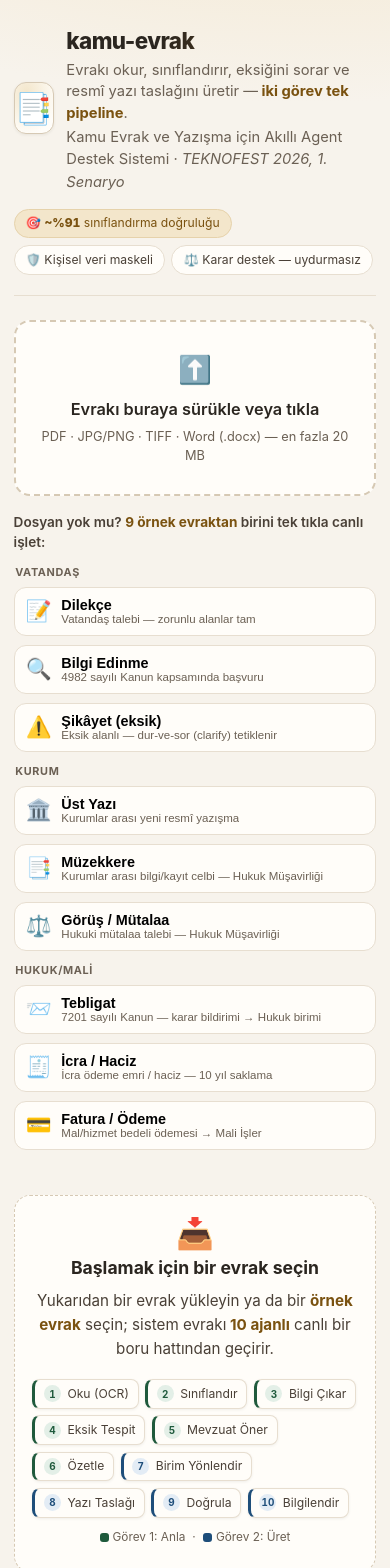
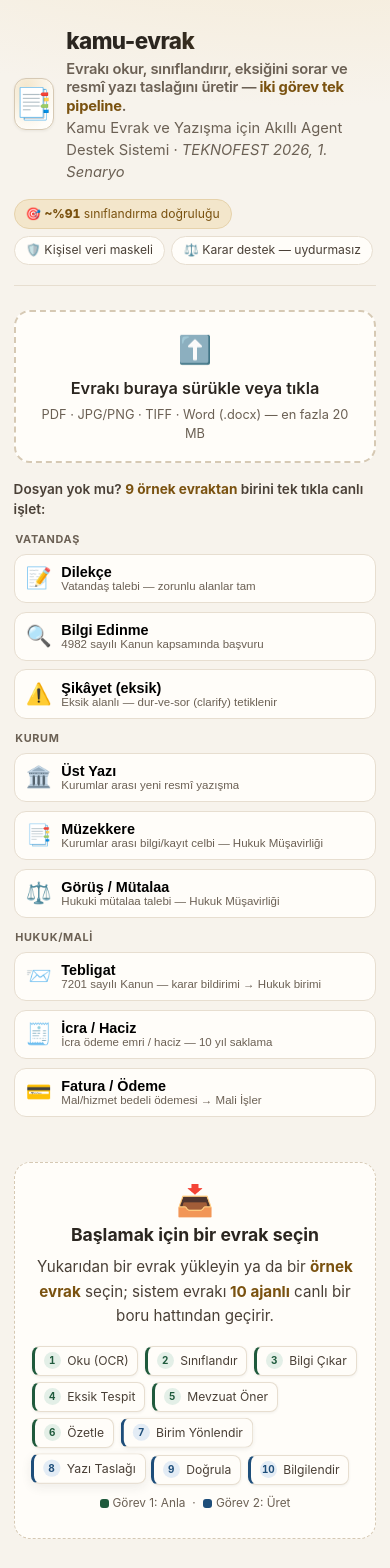
Before and after one commit to cozalss/KAMU-EVRAK, a React (Vite) app in the folder frontend/: page / in a window 390 px wide. Shown: the top 1568 px of the page. Built offline with nearby package versions, Linux system fonts and the light colour scheme.

Commit message:
feat(İT-20 UI final): jüri-kritiği 7.5→9 dokunuşları — büyük hero + bento sonuç ızgarası (masaüstü) + canlı teaser + meter scaleX + taslak scroll/cps; README'ye clarify+mobil görseller gömüldü; npm build OK, a11y/DOM-sıra/reduced-motion korundu

```diff
--- a/frontend/src/components/result-cards.jsx
+++ b/frontend/src/components/result-cards.jsx
@@ -5,8 +5,8 @@
    PII şeffaflığı (CLAUDE.md §2): backend TCKN/telefon'u ZATEN maskeler (tckn_maskeli/
    telefon_maskeli). UI bu alanlara açık "maskeli" rozeti basar — vatandaş korumasının
    görünür kanıtı (jüri "wow"). Ham PII frontend'e hiç ulaşmaz. */
-import React, { useState } from "react";
-import { useTypewriter } from "../lib/useTypewriter.js";
+import React, { useEffect, useRef, useState } from "react";
+import { useTypewriter, usePrefersReducedMotion } from "../lib/useTypewriter.js";
 
 // --- Makine kodu → Türkçe etiket (backend config ile eşleşir; UI okunabilirliği) ---
 const EVRAK_TURU_TR = {
@@ -96,7 +96,7 @@ function EvrakTuruCard({ turu, conf }) {
         className="rc-meter" role="meter" aria-valuenow={pct} aria-valuemin={0} aria-valuemax={100}
         aria-label={`Sınıflandırma güveni yüzde ${pct}`}
       >
-        <span className={`rc-meter-fill rc-conf-${tone.cls}`} style={{ width: `${pct}%` }} />
+        <span className={`rc-meter-fill rc-conf-${tone.cls}`} style={{ "--p": pct / 100 }} />
       </div>
     </article>
   );
@@ -330,8 +330,22 @@ function BirimCard({ hedef, alternatifler }) {
 function YaziTaslakCard({ yaziTuru, taslakMd, onToast, onDownload, downloading, canDownload }) {
   const [copied, setCopied] = useState(false);
   // Daktilo efekti — resmî yazı "yazılıyormuş" gibi akar (Demo wow). Hook erken-return ÖNCESİ.
-  // Uzun taslak → yüksek cps (hızlı ama görünür). reduced-motion'da anında tam metin.
-  const { shown, animating } = useTypewriter(taslakMd || "", { cps: 1200 });
+  // cps 700: yazım anı jüri tarafından yakalanacak kadar yavaş, yine de okunur akıcı.
+  // reduced-motion'da anında tam metin (hook içinde).
+  const { shown, animating } = useTypewriter(taslakMd || "", { cps: 700 });
+  // Sonuç gelince Yazı Taslağı kartını görünüme kaydır (Görev-2 demosu yakalanır).
+  // reduced-motion → ani; aksi halde yumuşak. Bir kez kaydırılır (taslak metnine göre guard).
+  const reduced = usePrefersReducedMotion();
+  const cardRef = useRef(null);
+  const scrolledFor = useRef(null);
+  useEffect(() => {
+    if (!taslakMd || !cardRef.current || scrolledFor.current === taslakMd) return;
+    scrolledFor.current = taslakMd;
+    cardRef.current.scrollIntoView({
+      behavior: reduced ? "auto" : "smooth",
+      block: "nearest",
+    });
+  }, [taslakMd, reduced]);
   if (!taslakMd) return null;
 
   const copy = async () => {
@@ -354,7 +368,7 @@ function YaziTaslakCard({ yaziTuru, taslakMd, onToast, onDownload, downloading,
   const dl = (fmt) => () => onDownload?.(fmt);
 
   return (
-    <article className="rc-card rc-taslak rc-g2" aria-labelledby="rc-taslak-h">
+    <article ref={cardRef} className="rc-card rc-taslak rc-g2" aria-labelledby="rc-taslak-h">
       <header className="rc-card-head">
         <span className="rc-ic" aria-hidden="true">📝</span>
         <h3 id="rc-taslak-h" className="rc-card-title">
--- a/frontend/src/styles/kamu-evrak.css
+++ b/frontend/src/styles/kamu-evrak.css
@@ -46,6 +46,11 @@
   --shadow-lg: 0 14px 40px -8px rgba(43, 38, 32, 0.16), 0 4px 12px rgba(43, 38, 32, 0.07);
   --font-body: -apple-system, "Segoe UI", Roboto, system-ui, sans-serif;
   --font-mono: ui-monospace, "SF Mono", "Cascadia Code", Consolas, monospace;
+
+  /* --- editöryel tipografi ölçeği (doc §2.2) — tagline gerçek kahraman olur --- */
+  --text-hero: clamp(1.5rem, 1.15rem + 1.7vw, 2.15rem); /* ürün-vaadi tagline (hero) */
+  --text-label: .72rem;
+  --tracking-label: .06em;
 
   /* --- hareket token'ları (compositor-dostu: transform/opacity) --- */
   --dur-fast: 160ms;
@@ -105,10 +110,11 @@ body {
   -webkit-text-fill-color: transparent; color: var(--accent-ink);
 }
 .ke-header p { margin: .15rem 0 0; color: var(--muted); font-size: .92rem; }
-/* hero hiyerarşisi: ürün-vaadi (ne yapar) büyük/koyu; künye (yarışma) küçük/soluk */
+/* hero hiyerarşisi: ürün-vaadi (ne yapar) GERÇEK kahraman → büyük/koyu editöryel ölçek;
+   künye (yarışma) küçük/soluk. h1 marka adı kalır ama tagline ölçek kontrastıyla öne çıkar. */
 .ke-tagline {
-  margin: .3rem 0 0; color: var(--ink-2); font-size: 1.02rem; line-height: 1.45;
-  max-width: 46ch;
+  margin: .4rem 0 0; color: var(--ink); font-size: var(--text-hero); font-weight: 600;
+  line-height: 1.24; letter-spacing: -0.015em; max-width: 32ch;
 }
 .ke-tagline strong { color: var(--accent-ink); font-weight: 700; }
 .ke-subline { margin: .25rem 0 0; color: var(--muted); font-size: .82rem; }
@@ -129,12 +135,14 @@ body {
 .ke-main { margin-top: 1.5rem; display: flex; flex-direction: column; gap: 1.4rem; }
 
 /* ---------- Yükleme alanı ---------- */
+/* Mobil: tek kolon (drop üstte, örnekler altta). ≥860px: drop sol (kompakt) + örnekler
+   sağ (1fr 1.2fr) → "tek tıkla canlı işlet" çağrısı katlama-üstünde yan yana kalır. */
 .ke-intake { display: flex; flex-direction: column; gap: 1rem; }
 .ke-drop {
   border: 2px dashed var(--line-strong); border-radius: var(--r-lg);
-  background: var(--surface); padding: 1.8rem 1.25rem; text-align: center;
+  background: var(--surface); padding: 1.1rem 1.1rem; text-align: center;
   cursor: pointer; transition: border-color .2s, background .2s, transform .12s;
-  display: flex; flex-direction: column; align-items: center; gap: .35rem;
+  display: flex; flex-direction: column; align-items: center; gap: .3rem;
 }
 .ke-drop:hover, .ke-drop:focus-visible { border-color: var(--accent); background: var(--surface-2); }
 /* SC 2.4.11 Focus Appearance — outline koyu renk (#8a5e12) + geniş offset; yalnız accent-soft bej yetmez */
@@ -174,6 +182,15 @@ body {
 .ke-sample-tx { display: flex; flex-direction: column; min-width: 0; }
 .ke-sample-label { font-weight: 600; font-size: .9rem; }
 .ke-sample-desc { font-size: .72rem; color: var(--muted); white-space: nowrap; overflow: hidden; text-overflow: ellipsis; }
+
+/* masaüstü: drop kompakt sol kolon + örnekler geniş sağ kolon (katlama-üstü çağrı).
+   align-items:start → drop kutusu örnek listesi boyunca uzamaz (kompakt kalır). */
+@media (min-width: 860px) {
+  .ke-intake {
+    display: grid; grid-template-columns: 1fr 1.2fr; gap: 1.25rem; align-items: start;
+  }
+  .ke-drop { height: 100%; justify-content: center; }
+}
 
 /* ---------- Hata durumu ---------- */
 .ke-error {
@@ -250,6 +267,29 @@ body {
 .ke-ph-dot { width: 9px; height: 9px; border-radius: 3px; display: inline-block; }
 .ke-ph-dot.ke-ph-g1 { background: var(--g1); }
 .ke-ph-dot.ke-ph-g2 { background: var(--g2); }
+
+/* boş durum "düşünen sistem" teaser'ı — çipler sıralı "yanar" (nth-child gecikme).
+   ~3.6sn döngü; tıklamadan önce canlı pipeline sinyali. compositor-dostu (transform/opacity).
+   reduced-motion'da KAPALI (aşağıda). Renk TEK sinyal değil — numara + etiket sabit kalır. */
+.ke-ph-step {
+  animation: ke-ph-fire 3.6s var(--ease-out-expo) infinite;
+  transform-origin: center;
+}
+.ke-ph-step:nth-child(1) { animation-delay: 0s; }
+.ke-ph-step:nth-child(2) { animation-delay: .3s; }
+.ke-ph-step:nth-child(3) { animation-delay: .6s; }
+.ke-ph-step:nth-child(4) { animation-delay: .9s; }
+.ke-ph-step:nth-child(5) { animation-delay: 1.2s; }
+.ke-ph-step:nth-child(6) { animation-delay: 1.5s; }
+.ke-ph-step:nth-child(7) { animation-delay: 1.8s; }
+.ke-ph-step:nth-child(8) { animation-delay: 2.1s; }
+.ke-ph-step:nth-child(9) { animation-delay: 2.4s; }
+.ke-ph-step:nth-child(n+10) { animation-delay: 2.7s; }
+@keyframes ke-ph-fire {
+  0%, 100% { transform: translateY(0) scale(1); box-shadow: var(--shadow-sm); }
+  6% { transform: translateY(-3px) scale(1.04); box-shadow: var(--shadow-md); }
+  14% { transform: translateY(0) scale(1); box-shadow: var(--shadow-sm); }
+}
 
 /* ---------- Yükleniyor iskeleti (skeleton) ---------- */
 .ke-skel { display: flex; flex-direction: column; gap: 1rem; }
@@ -469,6 +509,28 @@ body {
 .rc-row-2 { grid-template-columns: 1fr 1fr; }
 @media (max-width: 620px) { .rc-row-2 { grid-template-columns: 1fr; } }
 
+/* --- bento ızgarası (doc §3.6) — yalnız ≥860px; altında mevcut tek-kolon akış KORUNUR ---
+   DOM sırası DEĞİŞMEZ (yalnız CSS grid yerleşimi) → sekme/okuma sırası mantıksal kalır.
+   span class'larıyla değil doğrudan kart class'larıyla yerleştirilir (kontrat korunur).
+   grid-auto-flow:dense → küçük kartlar boşlukları kapatır (görsel boyut kontrastı). */
+@media (min-width: 860px) {
+  .rc-grid {
+    display: grid; gap: 1rem;
+    grid-template-columns: repeat(6, 1fr);
+    grid-auto-flow: dense; align-items: start;
+  }
+  .rc-clarify-banner { grid-column: span 6; }   /* dur-ve-sor — tam genişlik (en üst çağrı) */
+  .rc-info { grid-column: span 6; }              /* Bilgilendirme — kahraman, tam genişlik */
+  .rc-grid > .rc-row { grid-column: span 6; }    /* Evrak Türü + Birim yan yana (iç 2-kolon) */
+  .rc-alanlar { grid-column: span 3; }
+  .rc-eksik { grid-column: span 3; }
+  .rc-mevzuat { grid-column: span 3; }
+  .rc-taslak { grid-column: span 6; }            /* Yazı Taslağı — Görev-2 yıldızı, tam genişlik */
+  .rc-dogrulama { grid-column: span 3; }
+  .rc-arsiv { grid-column: span 3; }
+  .rc-disclaimer { grid-column: span 6; }
+}
+
 /* ekran-okuyucu için görünmez tam metin (daktilo kartlarında) */
 .rc-sr {
   position: absolute; width: 1px; height: 1px; padding: 0; margin: -1px;
@@ -534,7 +596,13 @@ body {
 .rc-conf-mid { background: var(--accent-soft); color: var(--accent-ink); }
 .rc-conf-low { background: var(--warn-soft); color: #8a4a10; }
 .rc-meter { margin-top: .7rem; height: 7px; border-radius: 999px; background: var(--surface-2); overflow: hidden; }
-.rc-meter-fill { display: block; height: 100%; border-radius: 999px; transition: width .5s ease; }
+/* compositor-dostu doluş: width yerine scaleX (--p = 0..1, JS'te set edilir; transform-origin:left).
+   Tam-genişlik blok scaleX ile sola doğru dolar → layout tetiklemez. */
+.rc-meter-fill {
+  display: block; height: 100%; width: 100%; border-radius: 999px;
+  transform: scaleX(var(--p, 0)); transform-origin: left;
+  transition: transform var(--dur-slow) var(--ease-out-expo);
+}
 .rc-meter-fill.rc-conf-high { background: var(--ok); }
 .rc-meter-fill.rc-conf-mid { background: var(--accent); }
 .rc-meter-fill.rc-conf-low { background: var(--warn); }
@@ -780,6 +848,9 @@ a.rc-mev-baslik:hover { color: var(--accent-ink); text-decoration: underline; }
 
   /* yeni: mobil kaydırma-ipucu okunun salınımı durur (ipucu metni görünür kalır) */
   .agw-scroll-hint-ic { animation: none; }
+
+  /* boş durum teaser çip "yanma" döngüsü kapanır → çipler sabit (numara+etiket görünür) */
+  .ke-ph-step { animation: none; transform: none; }
 }
 
 /* ---------- responsive ---------- */
@@ -793,9 +864,9 @@ a.rc-mev-baslik:hover { color: var(--accent-ink); text-decoration: underline; }
   .ke-error-act { margin-left: 0; }
   /* akış şeması min-width (820px) bu eşiğin altında taşar → yatay-kaydırma ipucunu göster */
   .agw-scroll-hint { display: flex; }
-  /* hero ölçeğini bir tık küçült (tablet portre) */
+  /* hero ölçeğini bir tık küçült (tablet portre); tagline clamp(--text-hero) ile
+     zaten ölçeklenir → sabit override kaldırıldı (hero kahraman kalır). */
   .ke-header h1 { font-size: 1.55rem; }
-  .ke-tagline { font-size: .96rem; }
   /* clarify banner: soru sayacı başlığın altına akabilsin (dar başlık satırı) */
   .rc-clarify-banner-count { margin-left: 0; }
 }
```
Also changed, not shown: 1 other file (tests, documents, lock files or other folders).
